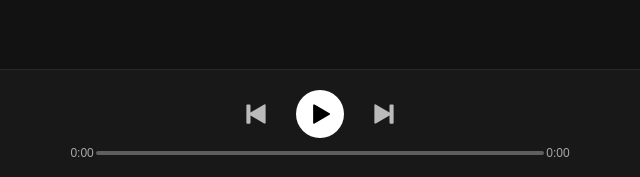
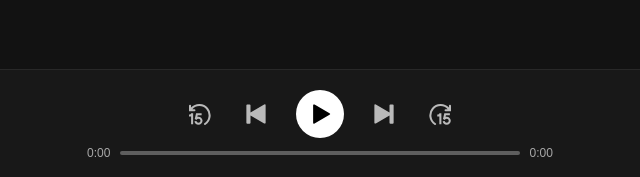
Before and after one commit to Bazyli12/music-player, a Next.js app: page / in a window 1280 px wide. Shown: the part 620-797 px from the top of the page, without its empty margins (320-960 px from the left). Built offline with nearby package versions, Linux system fonts and the light colour scheme.

Commit message:
dodanie buttonow na przewijanie + poprawienie cssa

```diff
--- a/components/App.jsx
+++ b/components/App.jsx
@@ -54,6 +54,14 @@ export default class App extends React.Component {
         this.togglePlay();
     }
 
+    handleForwardClick() {
+        this.audio.currentTime += 15;
+    }
+
+    handleRewindClick() {
+        this.audio.currentTime -= 15;
+    }
+
     changeTimeline() {
         this.setState({
             isUsingTimeline: true,
@@ -108,7 +116,7 @@ export default class App extends React.Component {
         function handleInputChange(e) {
             let target = e.target;
             if (e.target.type !== "range") {
-                target = document.getElementById("range");
+                target = document.querySelector("#range");
             }
             const min = target.min;
             const max = target.max;
@@ -159,6 +167,19 @@ export default class App extends React.Component {
                         <Player>
                             <Buttons>
                                 <PlayerLeft>
+                                    <button
+                                        onClick={() => this.handleRewindClick()}
+                                    >
+                                        <svg
+                                            height="22"
+                                            width="22"
+                                            viewBox="0 0 16 16"
+                                            fill="#bababa"
+                                        >
+                                            <path d="M2.464 4.5h1.473a.75.75 0 110 1.5H0V2.063a.75.75 0 011.5 0v1.27a8.25 8.25 0 1110.539 12.554.75.75 0 01-.828-1.25A6.75 6.75 0 102.464 4.5z"></path>
+                                            <path d="M.303 8.407c.79 0 1.214-.52 1.214-.907h1.5v8h-1.5V9.907H0v-1.5h.303zm4.832-.911h4.05v1.5H6.33l-.245 1.067c.256-.071.525-.11.804-.11 1.621 0 2.954 1.3 2.954 2.924C9.843 14.5 8.51 15.8 6.89 15.8a2.945 2.945 0 01-2.93-2.54l1.487-.197c.092.69.696 1.237 1.443 1.237.813 0 1.454-.647 1.454-1.423s-.64-1.423-1.454-1.423c-.49 0-.92.235-1.183.594l-.01.014-.206.254-1.314-.639.96-4.181z"></path>
+                                        </svg>
+                                    </button>
                                     <button>
                                         <svg
                                             height="22"
@@ -207,6 +228,21 @@ export default class App extends React.Component {
                                             <path d="M12.7 1a.7.7 0 00-.7.7v5.15L2.05 1.107A.7.7 0 001 1.712v12.575a.7.7 0 001.05.607L12 9.149V14.3a.7.7 0 00.7.7h1.6a.7.7 0 00.7-.7V1.7a.7.7 0 00-.7-.7h-1.6z"></path>
                                         </svg>
                                     </button>
+                                    <button
+                                        onClick={() =>
+                                            this.handleForwardClick()
+                                        }
+                                    >
+                                        <svg
+                                            height="22"
+                                            width="22"
+                                            viewBox="0 0 16 16"
+                                            fill="#bababa"
+                                        >
+                                            <path d="M13.536 4.5h-1.473a.75.75 0 100 1.5H16V2.063a.75.75 0 00-1.5 0v1.27A8.25 8.25 0 103.962 15.887a.75.75 0 10.827-1.25A6.75 6.75 0 1113.535 4.5z"></path>
+                                            <path d="M6.303 8.407c.79 0 1.214-.52 1.214-.907h1.5v8h-1.5V9.907H6v-1.5h.303zm4.832-.911h4.05v1.5H12.33l-.245 1.067c.256-.071.525-.11.804-.11 1.621 0 2.954 1.3 2.954 2.924 0 1.624-1.333 2.923-2.954 2.923a2.945 2.945 0 01-2.93-2.54l1.487-.197c.092.69.696 1.237 1.443 1.237.813 0 1.454-.647 1.454-1.423s-.64-1.423-1.454-1.423c-.49 0-.92.235-1.183.594l-.01.014-.206.254-1.314-.639.96-4.181z"></path>
+                                        </svg>
+                                    </button>
                                 </PlayerRight>
                             </Buttons>
                             <Timeline>
--- a/components/_App.js
+++ b/components/_App.js
@@ -37,6 +37,7 @@ export const Player = styled.div`
     justify-content: center;
     flex-direction: column;
     width: 40%;
+    min-width: 360px;
 `;
 
 export const NowPlaying = styled.div`
@@ -67,6 +68,7 @@ export const Timeline = styled.div`
     justify-content: space-between;
     align-items: center;
     flex-direction: row;
+    gap: 8px;
 
     #time,
     #duration {
@@ -76,6 +78,16 @@ export const Timeline = styled.div`
         color: #a7a7a7;
         cursor: default;
         user-select: none;
+    }
+
+    #time {
+        min-width: 40px;
+        text-align: right;
+    }
+
+    #duration {
+        min-width: 40px;
+        text-align: left;
     }
 
     input[type="range"] {
@@ -111,6 +123,8 @@ export const Timeline = styled.div`
 `;
 
 export const PlayerLeft = styled.div`
+    display: flex;
+    gap: 8px;
     button {
         transition: all 33ms cubic-bezier(0.3, 0, 0.7, 1) 0s;
         color: #fff;
@@ -126,10 +140,16 @@ export const PlayerLeft = styled.div`
         :hover svg {
             fill: white;
         }
+
+        :active svg {
+            fill: #bababa;
+        }
     }
 `;
 
 export const PlayerRight = styled.div`
+    display: flex;
+    gap: 8px;
     button {
         transition: all 33ms cubic-bezier(0.3, 0, 0.7, 1) 0s;
         color: #fff;
@@ -145,10 +165,15 @@ export const PlayerRight = styled.div`
         :hover svg {
             fill: white;
         }
+
+        :active svg {
+            fill: #bababa;
+        }
     }
 `;
 
 export const Play = styled.button`
+    align-items: center;
     transition: all 33ms cubic-bezier(0.3, 0, 0.7, 1) 0s;
     background-color: white;
     padding: 0;
```
